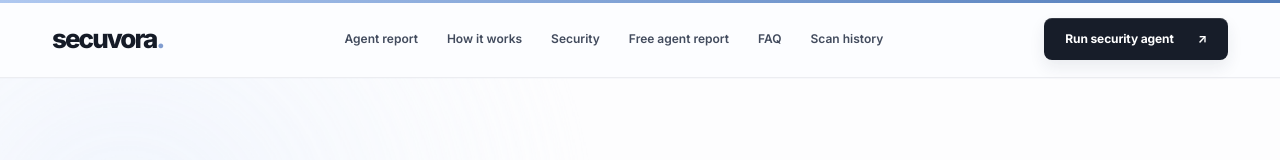
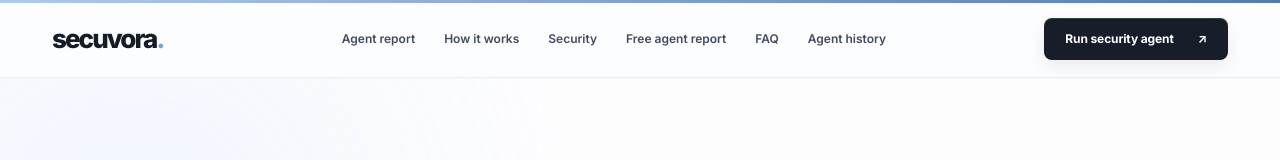
Before and after one commit to helloskyorigin/Safe-sure, a Next.js app: page / in a window 1280 px wide. Shown: the top 160 px of the page. Built offline with nearby package versions, Linux system fonts and the light colour scheme.

Commit message:
brand(agent): position Secuvora as an AI-agent vision with accurate beta capabilities

```diff
--- a/components/Header.tsx
+++ b/components/Header.tsx
@@ -82,7 +82,7 @@ export default function Header({ onOpenAssessment }: HeaderProps) {
             <a href="#security">Security</a>
             <a href="#pricing">Free agent report</a>
             <a href="#faq">FAQ</a>
-            <Link href="/assess/history">Scan history</Link>
+            <Link href="/assess/history">Agent history</Link>
           </nav>
           <a
             href="/assess"
```
